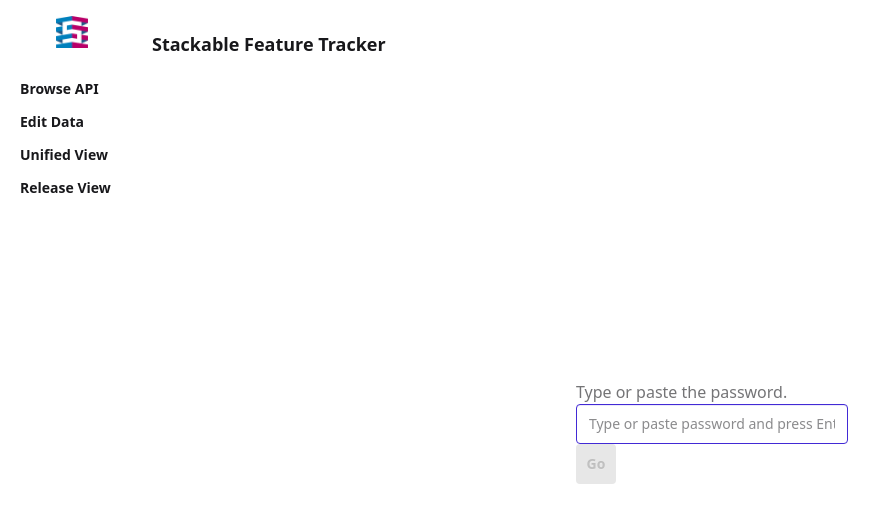
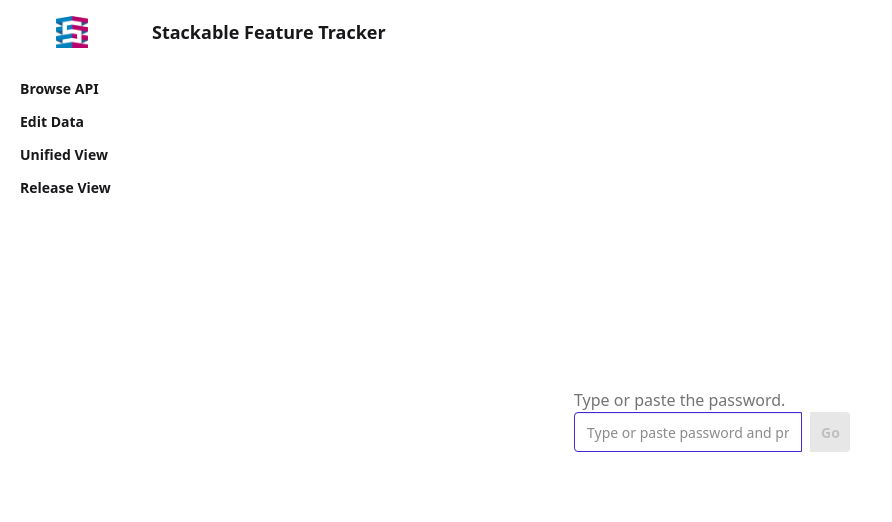
Before and after one commit to stackabletech/feature-tracker, a SvelteKit app: page /signin in a window 1280 px wide. Shown: the top 522 px of the page, without its empty margins (0-892 px from the left). Built offline with nearby package versions, Linux system fonts and the light colour scheme; no server answers; the database is empty.

Commit message:
DaisyUI & Tailwind fixes Dep updates

```diff
--- a/src/lib/components/crud/cells/Month.svelte
+++ b/src/lib/components/crud/cells/Month.svelte
@@ -37,21 +37,21 @@
         <input type="checkbox" bind:checked class="checkbox" />
       </div>
     {/if}
-    <div class="input-group">
+    <div class="join">
       <button
-        class="btn btn-ghost focus:btn-outline"
+        class="btn btn-ghost focus:btn-outline join-item"
         on:click={() => updateValue(-1)}
         disabled={!checked}>-</button
       >
       <input
         type="text"
-        class="input disabled:text-white disabled:text-opacity-20"
+        class="input disabled:text-white disabled:text-opacity-20 join-item"
         bind:value={inputValue}
         on:keydown={handleInput}
         disabled={!checked}
       />
       <button
-        class="btn btn-ghost focus:btn-outline"
+        class="btn btn-ghost focus:btn-outline join-item"
         on:click={() => updateValue(1)}
         disabled={!checked}>+</button
       >
--- a/src/lib/components/tabs/Tabs.svelte
+++ b/src/lib/components/tabs/Tabs.svelte
@@ -3,7 +3,7 @@
   export let tabs;
 </script>
 
-<nav class="tabs tabs-lifted tabs-xs flex max-w-full sm:tabs-sm">
+<nav class="tabs tabs-lift tabs-xs flex max-w-full sm:tabs-sm">
   <div class="tab w-4" />
   {#each tabs as { name, url }}
     <Tab {name} {url} />
--- a/src/lib/components/ui/ProductFeatureInput.svelte
+++ b/src/lib/components/ui/ProductFeatureInput.svelte
@@ -35,7 +35,7 @@
   <label class="m-1 flex max-w-full flex-row items-center">
     <div class="tooltip" data-tip="Select Status">
       <select
-        class="select select-bordered select-xs rounded-bl-md rounded-br-none rounded-tl-md rounded-tr-none"
+        class="select select-xs rounded-bl-md rounded-br-none rounded-tl-md rounded-tr-none"
         bind:value={status}
       >
         <option value={'NOT_PLANNED'} selected>Not Planned</option>
@@ -46,7 +46,7 @@
       </select>
     </div>
     <div class="tooltip" data-tip="Select Release">
-      <select class="select select-bordered select-xs m-0 rounded-none" bind:value={release}>
+      <select class="select select-xs m-0 rounded-none" bind:value={release}>
         <option value={null}>No Release</option>
         {#each $releases as release}
           <option value={release.id} selected>{release.name}</option>
--- a/src/routes/+layout.svelte
+++ b/src/routes/+layout.svelte
@@ -44,7 +44,7 @@
       <div class="flex-1">
         <span class="text-lg font-bold">Stackable Feature Tracker</span>
       </div>
-      <div class="flex-0 float-right mx-2">
+      <div class="flex-none float-right mx-2">
         <label class="btn btn-square btn-ghost swap swap-rotate">
           <input
             type="checkbox"
@@ -77,7 +77,7 @@
           </div>
         </a>
       </div>
-      <ul class="menu font-bold">
+      <ul class="menu w-full font-bold">
         <li>
           <a href="/api" class="">Browse API</a>
         </li>
@@ -90,9 +90,6 @@
         <li>
           <a href="/release" class="">Release View</a>
         </li>
-        <!-- <li>
-					<a href="/techtree" class="">Tech Tree View</a>
-				</li> -->
       </ul>
     </aside>
   </div>
--- a/src/routes/signin/+page.svelte
+++ b/src/routes/signin/+page.svelte
@@ -17,16 +17,16 @@
         Type or paste the password.
       </span>
     </label>
-    <div class="input-group">
+    <div class="join">
       <input
         id="pass"
-        class="input input-bordered input-primary"
+        class="input input-primary join-item"
         type="password"
         placeholder="Type or paste password and press Enter."
         bind:value={pwd}
         on:change={setCookie}
       />
-      <button class="btn btn-square btn-primary" disabled={pwd == ''}>Go</button>
+      <button class="btn btn-square btn-primary join-item ml-2" disabled={pwd == ''}>Go</button>
     </div>
     <label for="pass" class="label">
       <span class="label-text-alt" />
```
Also changed, not shown: package.json (+18 -18 lines), 1 other file (tests, documents, lock files or other folders).
